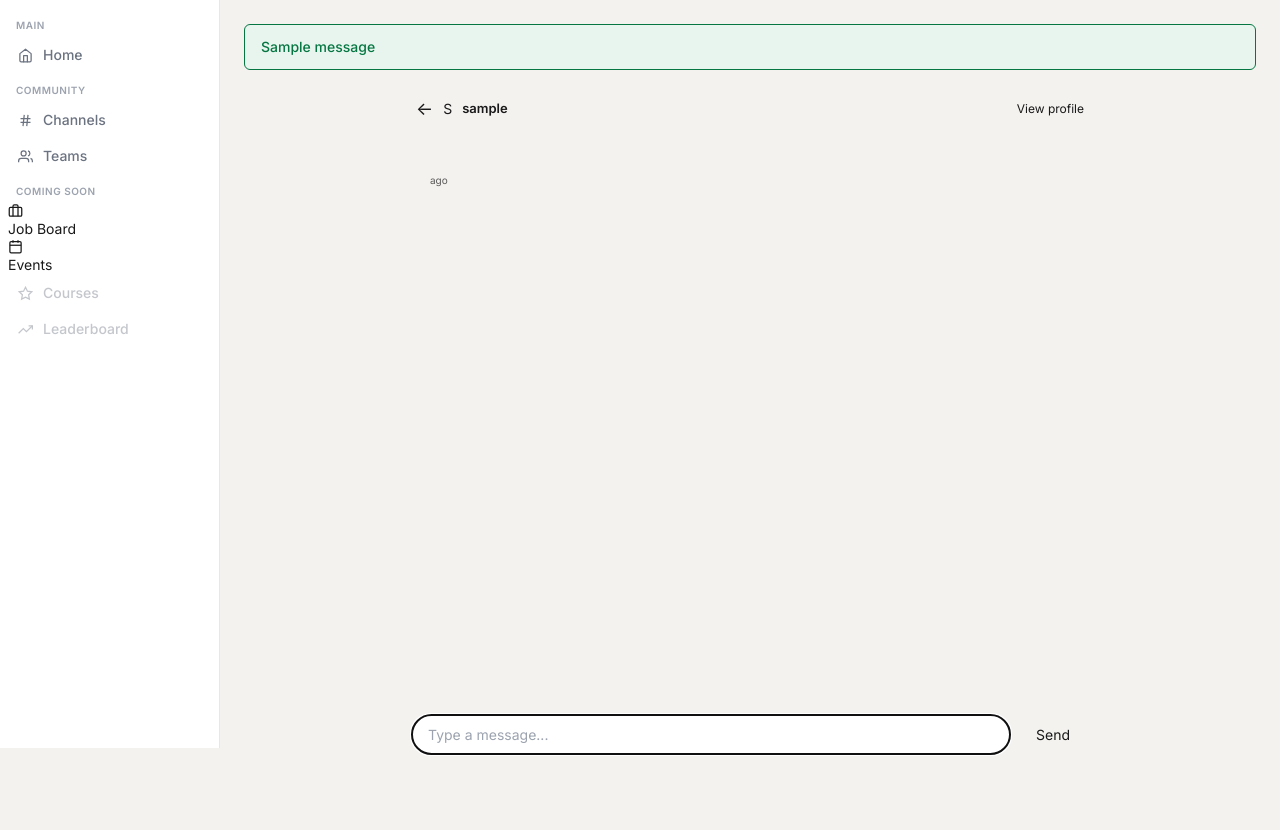
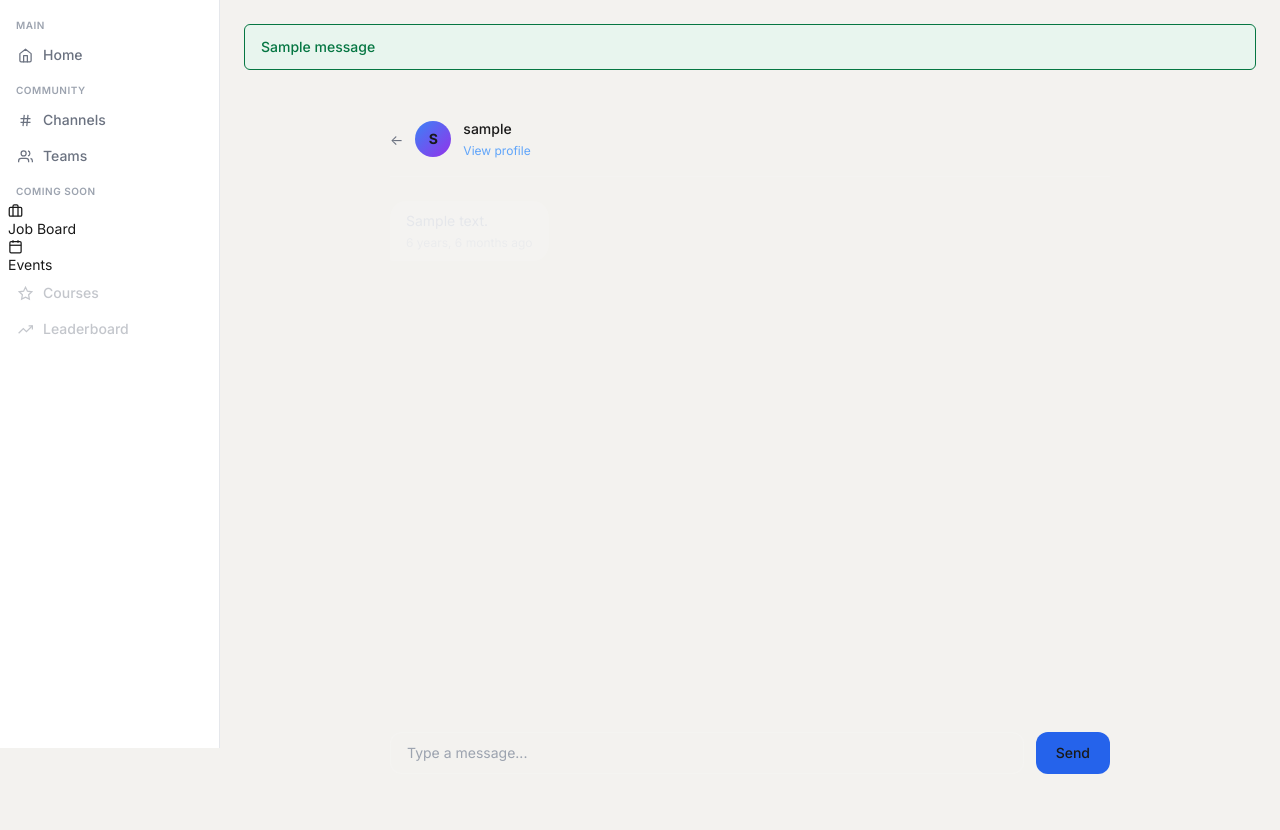
Before and after one commit to olasunkamiabdulrasheed-design/techspere, a Django app: template templates/messagings/conversation.html in a window 1280 px wide. Shown: the part 52-882 px from the top of the page. Before the commit the page ends 808 px from the top, so only its background shows below. Run offline with Django 5.2, Linux system fonts and the light colour scheme; the template is opened without the code that fills it: most values are stand-ins (such as "Sample title", 1, 10 or a date in 2020); one stand-in notice (Sample message) is shown; parts of the project's set-up code (start-up, migrations or seed data) failed here and were passed over; some libraries are stand-ins or nearby versions.

Commit message:
11/06, fix  issues

```diff
--- a/templates/accounts/profile.html
+++ b/templates/accounts/profile.html
@@ -27,8 +27,8 @@
 
             {% if user != profile_user and user.is_authenticated %}
             <a href="{% url 'start_conversation' profile_user.username %}"
-    c       lass="text-sm bg-blue-600 hover:bg-blue-700 px-4 py-2 rounded-lg transition">
-            <!-- Message -->
+                class="text-sm bg-blue-600 hover:bg-blue-700 px-4 py-2 rounded-lg transition">
+                Message
             </a>
             {% endif %}
 
--- a/templates/messagings/conversation.html
+++ b/templates/messagings/conversation.html
@@ -1,59 +1,42 @@
 {% extends 'base.html' %}
-{% block title %}Chat with {{ other.username }} — TechSphere{% endblock %}
 {% block content %}
-
-<div style="max-width: 700px; margin: 0 auto; display: flex; flex-direction: column; height: calc(100vh - 120px);">
-
-  <!-- HEADER -->
-  <div class="card" style="padding: 12px 16px; margin-bottom: 12px; display: flex; align-items: center; gap: 10px;">
-    <a href="{% url 'inbox' %}" style="color: var(--text-3); text-decoration: none; font-size: 18px; line-height: 1;" onmouseover="this.style.color='var(--accent)'" onmouseout="this.style.color='var(--text-3)'">←</a>
-    <div class="avatar avatar-sm">{{ other.username|slice:":1"|upper }}</div>
+<div class="max-w-3xl mx-auto px-6 py-8 flex flex-col" style="height: calc(100vh - 80px);">
+    <div class="flex items-center gap-3 mb-6 pb-4 border-b border-white/10">
+        <a href="{% url 'inbox' %}" class="text-gray-500 hover:text-blue-400">&larr;</a>
+        <div class="w-9 h-9 rounded-full bg-gradient-to-br from-blue-500 to-purple-600 flex items-center justify-center font-bold text-sm">
+            {{ other.username|slice:":1"|upper }}
+        </div>
         <div>
-      <p style="font-size: 13px; font-weight: 600; color: var(--text);">{{ other.username }}</p>
+            <p class="font-medium">{{ other.username }}</p>
+            <a href="{% url 'profile' other.username %}" class="text-xs text-blue-400 hover:underline">View profile</a>
         </div>
-    <a href="{% url 'profile' other.username %}" style="margin-left: auto; font-size: 12px; color: var(--accent); text-decoration: none;">View profile</a>
     </div>
-
-  <!-- MESSAGES -->
-  <div id="messages-container" class="card" style="flex: 1; overflow-y: auto; padding: 16px; display: flex; flex-direction: column; gap: 10px; margin-bottom: 12px;">
-    {% for message in messages %}
-    <div style="display: flex; {% if message.sender == user %}justify-content: flex-end;{% endif %}">
-      <div style="max-width: 65%; padding: 10px 14px; border-radius: 16px; font-size: 13px; line-height: 1.5;
+    <div class="flex-1 overflow-y-auto space-y-3 mb-4">
+        {% for message in chat_messages %}
+        <div class="flex {% if message.sender == user %}justify-end{% endif %}">
+            <div class="max-w-xs px-4 py-2.5 rounded-2xl text-sm
                 {% if message.sender == user %}
-        background: var(--accent); color: white; border-bottom-right-radius: 4px;
+                bg-blue-600 text-white rounded-br-sm
                 {% else %}
-        background: var(--bg); color: var(--text); border: 1px solid var(--border); border-bottom-left-radius: 4px;
+                bg-white/10 text-gray-200 rounded-bl-sm
                 {% endif %}">
-        <p style="margin: 0;">{{ message.content }}</p>
-        <p style="font-size: 10px; margin-top: 4px; opacity: 0.7; text-align: {% if message.sender == user %}right{% else %}left{% endif %};">{{ message.created_at|timesince }} ago</p>
+                <p>{{ message.content }}</p>
+                <p class="text-xs mt-1 opacity-60">{{ message.created_at|timesince }} ago</p>
             </div>
         </div>
         {% empty %}
-    <div style="text-align: center; padding: 32px;">
-      <p style="font-size: 13px; color: var(--text-3);">No messages yet. Say hello! 👋</p>
-    </div>
+        <p class="text-center text-sm text-gray-500 py-8">No messages yet. Say hello!</p>
         {% endfor %}
     </div>
-
-  <!-- INPUT -->
-  <div class="card" style="padding: 12px;">
-    <form method="post" style="display: flex; gap: 8px; align-items: center;">
+    <form method="post" class="flex gap-3">
         {% csrf_token %}
-      <input type="text" name="content" id="message-input" placeholder="Type a message..." autocomplete="off"
-        class="form-input" style="flex: 1; border-radius: 20px; padding: 9px 16px;">
-      <button type="submit" class="btn btn-primary" style="border-radius: 20px; padding: 9px 18px; flex-shrink: 0;">Send</button>
+        <input type="text" name="content" placeholder="Type a message..."
+            class="flex-1 px-4 py-2.5 rounded-xl bg-white/5 border border-white/10 text-sm text-white focus:outline-none focus:border-blue-500"
+            autocomplete="off">
+        <button type="submit"
+            class="bg-blue-600 hover:bg-blue-700 px-5 py-2.5 rounded-xl text-sm font-medium transition">
+            Send
+        </button>
     </form>
 </div>
-
-</div>
-
-<script>
-  // Auto scroll to bottom of messages
-  const container = document.getElementById('messages-container');
-  container.scrollTop = container.scrollHeight;
-
-  // Focus input on load
-  document.getElementById('message-input').focus();
-</script>
-
 {% endblock %}
```
Also changed, not shown: messaging/views.py (+3 -6 lines). Lines whose indentation alone changed are shown as unchanged.
